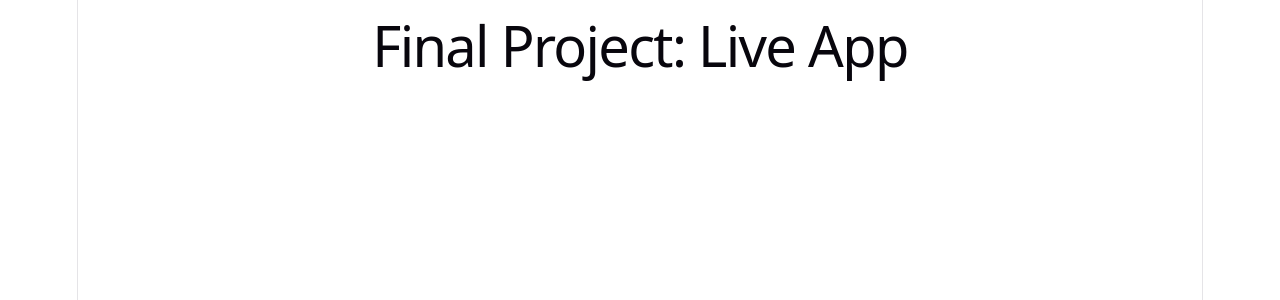
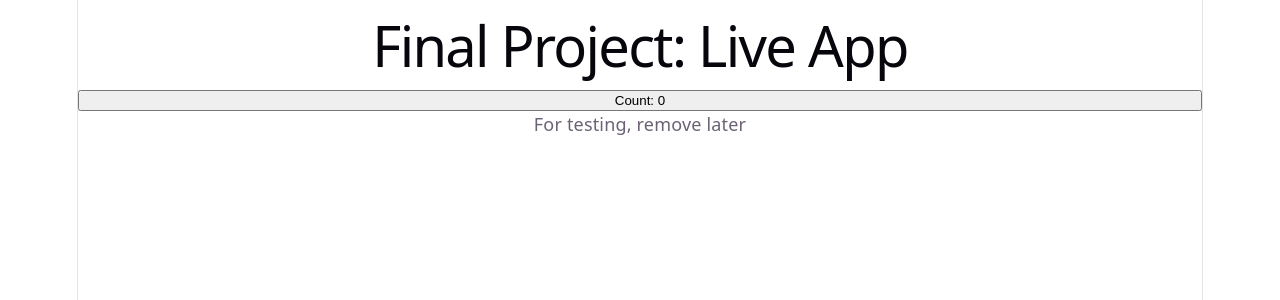
Before and after one commit to 3-DD13/webAppProj, a React app in the folder frontend/: page / in a window 1280 px wide. Shown: the top 300 px of the page. Built offline with nearby package versions, Linux system fonts and the light colour scheme; the HTML template or start-up script is replaced by a standard one.

Commit message:
testing webhook w count button

```diff
--- a/frontend/src/App.jsx
+++ b/frontend/src/App.jsx
@@ -6,6 +6,8 @@ function App() {
   return (
     <>
       <h1>Final Project: Live App</h1>
+      <button onClick={() => setCount((count) => count + 1)}>Count: {count}</button>
+      <p>For testing, remove later</p>
     </>
   )
 }
```
